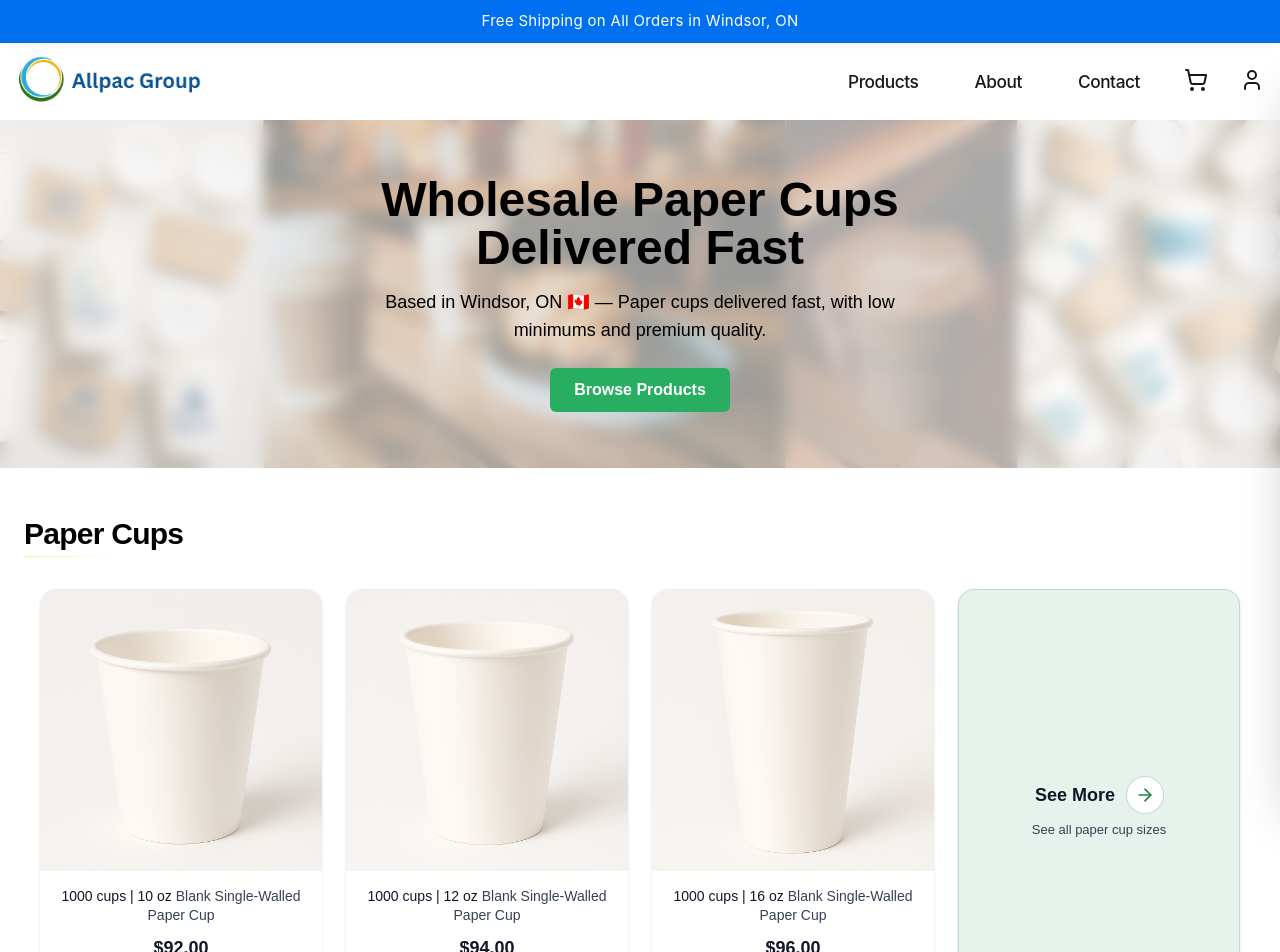
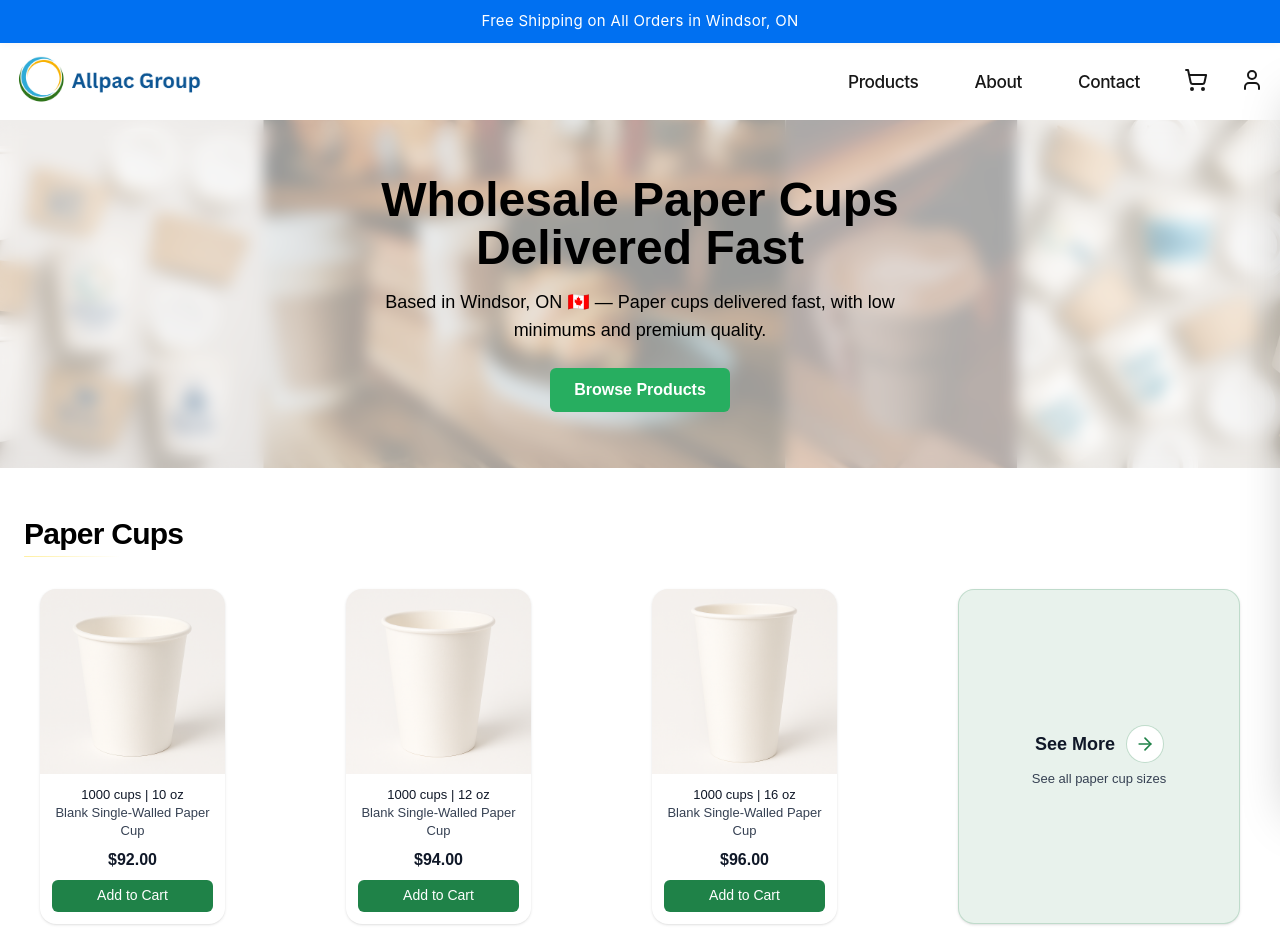
Before and after one commit to Emadedin1/allpacstore, a Next.js app: page / in a window 1280 px wide. Shown: the top 952 px of the page. Built offline with nearby package versions, Linux system fonts and the light colour scheme.

Commit message:
Update CupCard.jsx

```diff
--- a/src/components/CupCard.jsx
+++ b/src/components/CupCard.jsx
@@ -13,7 +13,7 @@ const CASE_PRICE_BY_SIZE = {
   "32 oz": 90,
 };
 
-export default function CupCard({ cup }) {
+export default function CupCard({ cup, compact = true }) {
   const router = useRouter();
   const { addItem, openCart } = useCart();
 
@@ -25,9 +25,7 @@ export default function CupCard({ cup }) {
   const qtyPerCase = cup.qtyCase || 1000;
   const pricePerCup = effectiveCasePrice / qtyPerCase;
 
-  const goToDetails = () => {
-    router.push(`/products/${cup.slug}`);
-  };
+  const goToDetails = () => router.push(`/products/${cup.slug}`);
 
   const handleKeyDown = (e) => {
     if (e.key === "Enter" || e.key === " ") {
@@ -49,54 +47,75 @@ export default function CupCard({ cup }) {
     openCart();
   };
 
+  // Compact mode tweaks (desktop only) -> smaller text, tighter padding.
+  const textSizeTitle = compact
+    ? "text-sm lg:text-[13px]"
+    : "text-sm";
+  const priceTextSize = compact
+    ? "text-lg lg:text-base"
+    : "text-lg";
+  const cardPadding = compact
+    ? "p-3 sm:p-3.5 lg:p-3"
+    : "p-3 sm:p-4";
+  const buttonHeight = compact ? "h-9 lg:h-8" : "h-10";
+
   return (
     <div
       role="button"
       tabIndex={0}
       onClick={goToDetails}
       onKeyDown={handleKeyDown}
-      className="group bg-white rounded-2xl shadow-sm hover:shadow-md transition flex flex-col cursor-pointer focus:outline-none focus-visible:ring-2 focus-visible:ring-black/10"
+      className={`
+        group bg-white rounded-2xl shadow-sm hover:shadow-md transition
+        flex flex-col cursor-pointer focus:outline-none
+        focus-visible:ring-2 focus-visible:ring-black/10
+        max-w-[210px] md:max-w-[200px] lg:max-w-[190px] xl:max-w-[185px]
+      `}
       aria-label={`${cup.size} details`}
     >
-      {/* SQUARE IMAGE WELL (structure fix) */}
+      {/* Square image well */}
       <div className="relative w-full aspect-square bg-gray-50 rounded-t-2xl overflow-hidden">
-        {/* OPTION A: object-cover (square source => no crop) */}
         <img
-            src={cup.image}
-            alt={`${cup.size} cup`}
-            className="absolute inset-0 w-full h-full object-cover transition-transform duration-300 group-hover:scale-[1.03]"
-            draggable={false}
-            loading="lazy"
+          src={cup.image}
+          alt={`${cup.size} cup`}
+          className="absolute inset-0 w-full h-full object-cover transition-transform duration-300 group-hover:scale-[1.03]"
+          draggable={false}
+          loading="lazy"
         />
-        {/*
-          OPTION B (swap the <img> above for this one if you want breathing room):
-          <img
-            src={cup.image}
-            alt={`${cup.size} cup`}
-            className="absolute inset-0 w-full h-full object-contain p-4 sm:p-5 transition-transform duration-300 group-hover:scale-[1.03]"
-            draggable={false}
-            loading="lazy"
-          />
-        */}
       </div>
 
-      {/* CONTENT */}
-      <div className="p-3 sm:p-4 flex flex-col gap-2 flex-1">
-        <p className="text-sm font-medium text-gray-900 leading-snug text-center">
+      {/* Content */}
+      <div className={`${cardPadding} flex flex-col gap-2 flex-1`}>
+        <p
+          className={`
+            ${textSizeTitle} font-medium text-gray-900 leading-snug text-center
+          `}
+        >
           {qtyPerCase} cups | {cup.size}{" "}
-          <span className="font-normal text-gray-700 block sm:inline">
+          <span className="font-normal text-gray-700 block">
             {cup.description || DEFAULT_DESCRIPTOR}
           </span>
         </p>
 
-        <p className="text-lg font-semibold text-gray-900 text-center">
+        <p
+          className={`
+            ${priceTextSize} font-semibold text-gray-900 text-center
+          `}
+        >
           ${effectiveCasePrice.toFixed(2)}
         </p>
 
         <button
           type="button"
           onClick={handleAddToCart}
-          className="mt-auto inline-flex h-10 w-full items-center justify-center rounded-md bg-[#1F8248] hover:bg-[#196D3D] active:bg-[#145633] text-white text-base font-medium hover:shadow-sm focus:outline-none focus-visible:ring-2 focus-visible:ring-[#145633] focus-visible:ring-offset-1 transition-colors"
+          className={`
+            mt-auto inline-flex ${buttonHeight} w-full items-center justify-center
+            rounded-md bg-[#1F8248] hover:bg-[#196D3D] active:bg-[#145633]
+            text-white text-[15px] lg:text-[14px] font-medium
+            hover:shadow-sm focus:outline-none
+            focus-visible:ring-2 focus-visible:ring-[#145633] focus-visible:ring-offset-1
+            transition-colors
+          `}
           aria-label={`Add 1 case of ${cup.size} cups to cart`}
         >
           Add to Cart
```
